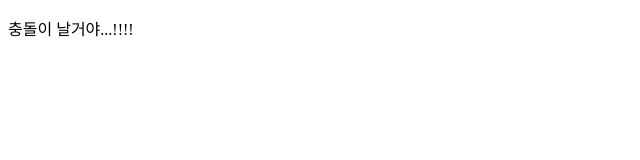
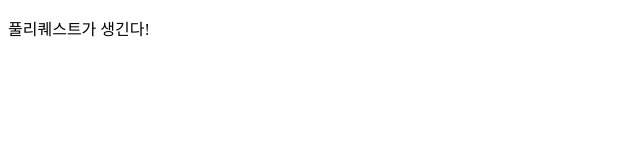
Before and after one commit to Honey0221/GitInitTest, a plain HTML site: page index.html in a window 1280 px wide. Shown: the full height of the page, 0-640 px from the left. Drawn offline with Linux system fonts and the light colour scheme.

Commit message:
변경사항있음

```diff
--- a/index.html
+++ b/index.html
@@ -7,7 +7,7 @@
         <title>이건 새로운 기능!!</title>
     </head>
 <body>
-    <p>충돌이 날거야...!!!!</p>
+    <p>풀리퀘스트가 생긴다!</p>
 
 </body>
 </html>
```
